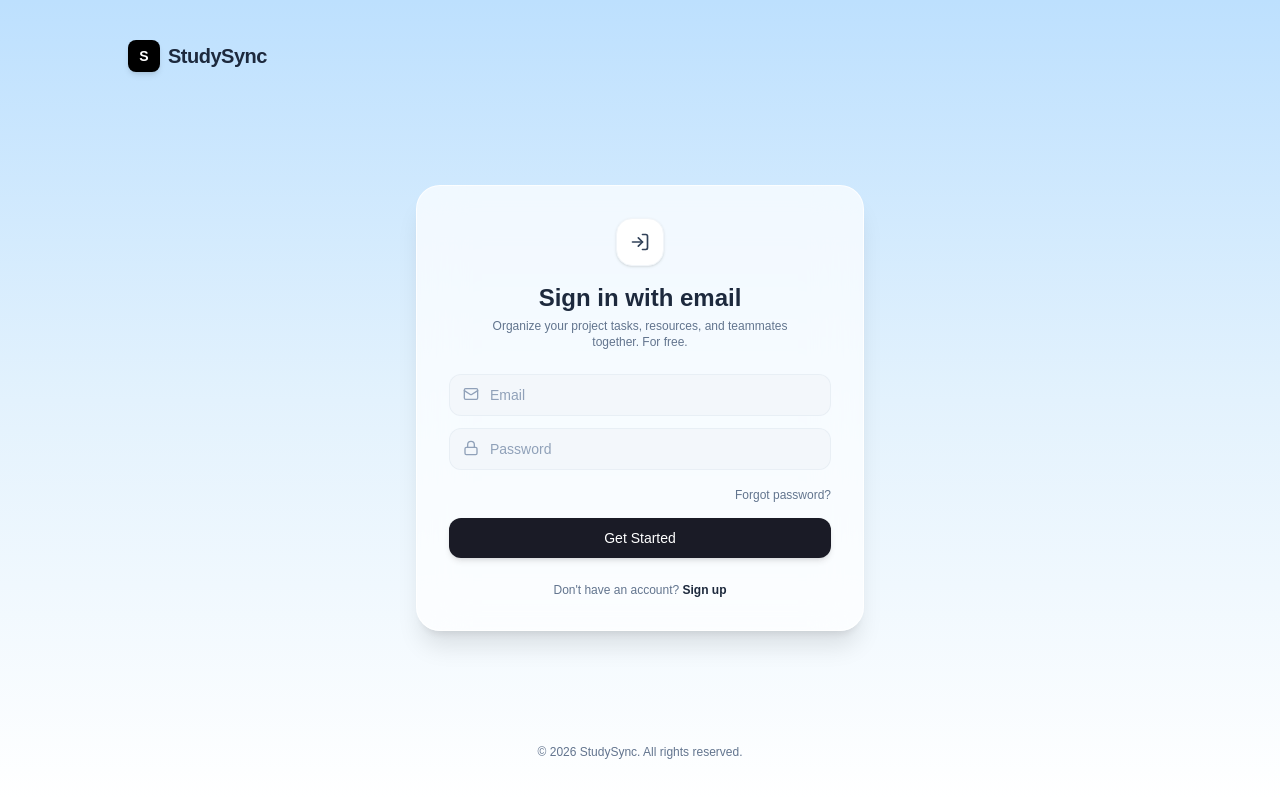
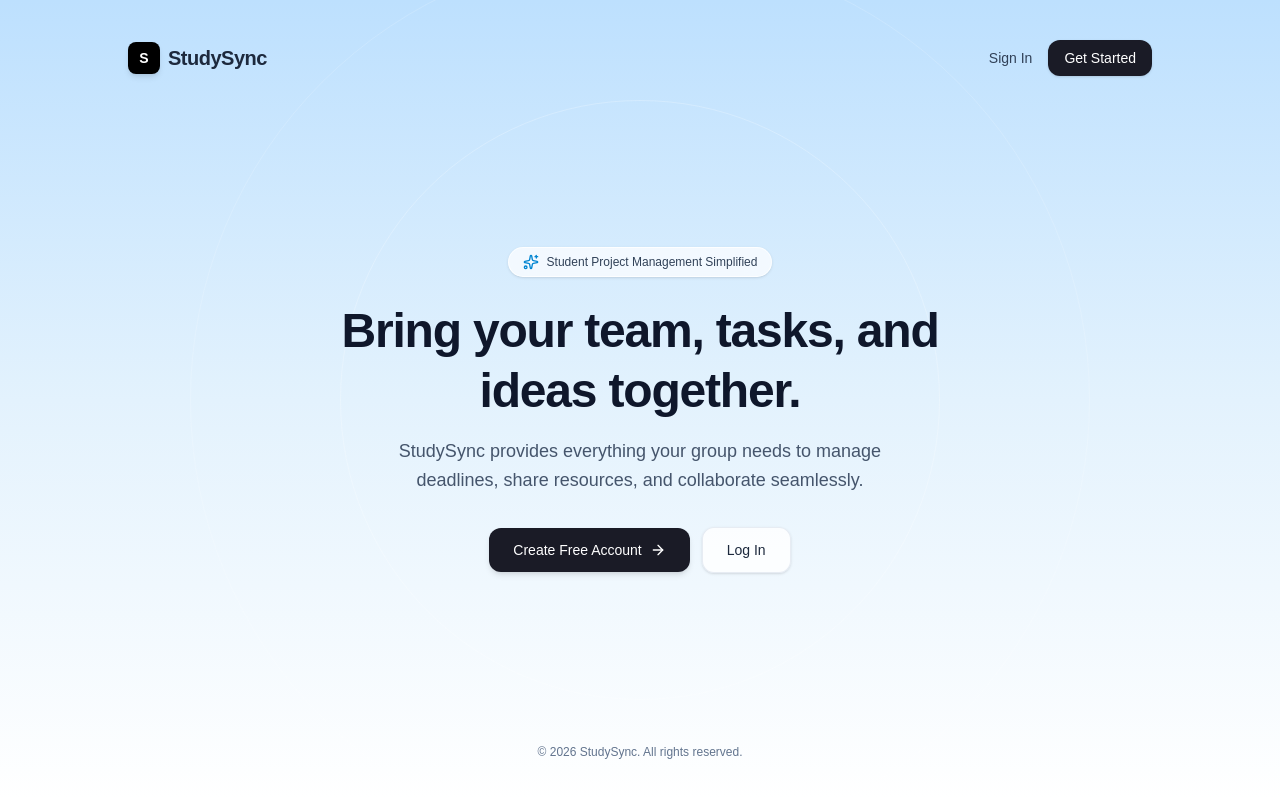
Before and after one commit to devspark-2501/StudySync, a Next.js app: page / in a window 1280 px wide. Built offline with nearby package versions, Linux system fonts and the light colour scheme.

Commit message:
restart th ehome page vode

```diff
--- a/app/page.js
+++ b/app/page.js
@@ -1,111 +1,108 @@
 'use client';
 
-import { useState } from 'react';
-import { signIn } from 'next-auth/react';
-import { useRouter } from 'next/navigation';
 import Link from 'next/link';
-import { Mail, Lock, LogIn } from 'lucide-react';
+import { ArrowRight, Sparkles } from 'lucide-react';
+import { motion } from 'framer-motion';
 
-export default function LoginPage() {
-  const [email, setEmail] = useState('');
-  const [password, setPassword] = useState('');
-  const [error, setError] = useState('');
-  const router = useRouter();
-
-  const handleSubmit = async (e) => {
-    e.preventDefault();
-    setError('');
-
-    const res = await signIn('credentials', {
-      email,
-      password,
-      redirect: false,
-    });
-
-    if (res?.error) {
-      setError(res.error);
-    } else {
-      router.push('/dashboard');
-    }
-  };
-
+export default function Home() {
   return (
     <div className="min-h-screen w-full relative flex flex-col items-center justify-between bg-gradient-to-b from-[#bde0fe] via-[#e3f2fd] to-[#ffffff] overflow-hidden px-4 sm:px-8 py-8 sm:py-10">
+      {/* Background Radial Ring Effects */}
+      <motion.div
+        initial={{ opacity: 0, scale: 0.8 }}
+        animate={{ opacity: 0.4, scale: 1 }}
+        transition={{ duration: 1.2, ease: 'easeOut' }}
+        className="absolute inset-0 flex items-center justify-center pointer-events-none"
+      >
+        <div className="w-[350px] sm:w-[600px] h-[350px] sm:h-[600px] rounded-full border border-white/60 absolute" />
+        <div className="w-[550px] sm:w-[900px] h-[550px] sm:h-[900px] rounded-full border border-white/40 absolute" />
+      </motion.div>
 
-      {/* Top Header with Clickable Logo */}
-      <header className="relative z-10 w-full max-w-5xl flex items-center justify-between">
-        <Link
-          href="/"
-          className="flex items-center space-x-2 group cursor-pointer transition-transform active:scale-95"
-        >
-          <div className="w-8 h-8 rounded-lg bg-black flex items-center justify-center text-white font-bold text-sm shadow-md group-hover:bg-slate-800 transition-colors">
+      {/* Navigation Bar */}
+      <motion.header
+        initial={{ opacity: 0, y: -20 }}
+        animate={{ opacity: 1, y: 0 }}
+        transition={{ duration: 0.6 }}
+        className="relative z-10 w-full max-w-5xl flex items-center justify-between"
+      >
+        <Link href="/" className="flex items-center space-x-2">
+          <div className="w-8 h-8 rounded-lg bg-black flex items-center justify-center text-white font-bold text-sm shadow-md">
             S
           </div>
-          <span className="font-semibold text-slate-800 text-lg sm:text-xl tracking-tight group-hover:text-black transition-colors">
+          <span className="font-semibold text-slate-800 text-lg sm:text-xl tracking-tight">
             StudySync
           </span>
         </Link>
-      </header>
 
-      {/* Main Login Card */}
-      <div className="relative z-10 w-full max-w-md bg-white/70 backdrop-blur-xl border border-white/80 p-8 rounded-3xl shadow-xl my-auto">
-        <div className="flex flex-col items-center text-center">
-          <div className="w-12 h-12 rounded-2xl bg-white shadow-sm flex items-center justify-center mb-4 border border-slate-100">
-            <LogIn className="w-5 h-5 text-slate-700" />
-          </div>
+        <div className="flex items-center space-x-3 sm:space-x-4">
+          <Link
+            href="/login"
+            className="text-xs sm:text-sm font-medium text-slate-700 hover:text-slate-900 transition-colors"
+          >
+            Sign In
+          </Link>
+          <Link
+            href="/signup"
+            className="text-xs sm:text-sm font-medium bg-[#1a1b26] hover:bg-black text-white px-3.5 py-2 sm:px-4 sm:py-2 rounded-xl transition-all shadow-sm active:scale-95"
+          >
+            Get Started
+          </Link>
+        </div>
+      </motion.header>
 
-          <h1 className="text-2xl font-bold text-slate-800 mb-1">Sign in with email</h1>
-          <p className="text-xs text-slate-500 mb-6 max-w-xs">
-            Organize your project tasks, resources, and teammates together. For free.
-          </p>
+      {/* Main Hero Section */}
+      <main className="relative z-10 flex flex-col items-center text-center max-w-2xl my-auto py-12">
+        <motion.div
+          initial={{ opacity: 0, scale: 0.5, y: 20 }}
+          animate={{ opacity: 1, scale: 1, y: 0 }}
+          transition={{ duration: 0.5, delay: 0.2, type: 'spring', stiffness: 200 }}
+          className="inline-flex items-center space-x-2 bg-white/70 backdrop-blur-md px-3.5 py-1.5 rounded-full border border-white/80 shadow-sm mb-6"
+        >
+          <Sparkles className="w-4 h-4 text-sky-600" />
+          <span className="text-xs font-medium text-slate-700">
+            Student Project Management Simplified
+          </span>
+        </motion.div>
 
-          {error && <div className="w-full bg-red-50 text-red-500 text-xs p-2.5 rounded-xl mb-4">{error}</div>}
+        <motion.h1
+          initial={{ opacity: 0, scale: 0.9, y: 20 }}
+          animate={{ opacity: 1, scale: 1, y: 0 }}
+          transition={{ duration: 0.6, delay: 0.3 }}
+          className="text-3xl sm:text-5xl font-extrabold text-slate-900 tracking-tight leading-tight sm:leading-tight mb-4"
+        >
+          Bring your team, tasks, and ideas together.
+        </motion.h1>
 
-          <form onSubmit={handleSubmit} className="w-full space-y-3">
-            <div className="relative">
-              <Mail className="absolute left-3.5 top-3 w-4 h-4 text-slate-400" />
-              <input
-                type="email"
-                placeholder="Email"
-                value={email}
-                onChange={(e) => setEmail(e.target.value)}
-                required
-                className="w-full bg-slate-100/70 border border-slate-200/60 rounded-xl py-2.5 pl-10 pr-4 text-sm text-slate-800 placeholder-slate-400 focus:outline-none focus:ring-2 focus:ring-slate-400/50"
-              />
-            </div>
+        <motion.p
+          initial={{ opacity: 0, y: 20 }}
+          animate={{ opacity: 1, y: 0 }}
+          transition={{ duration: 0.6, delay: 0.4 }}
+          className="text-slate-600 text-sm sm:text-lg mb-8 leading-relaxed max-w-lg px-2"
+        >
+          StudySync provides everything your group needs to manage deadlines, share resources, and collaborate seamlessly.
+        </motion.p>
 
-            <div className="relative">
-              <Lock className="absolute left-3.5 top-3 w-4 h-4 text-slate-400" />
-              <input
-                type="password"
-                placeholder="Password"
-                value={password}
-                onChange={(e) => setPassword(e.target.value)}
-                required
-                className="w-full bg-slate-100/70 border border-slate-200/60 rounded-xl py-2.5 pl-10 pr-4 text-sm text-slate-800 placeholder-slate-400 focus:outline-none focus:ring-2 focus:ring-slate-400/50"
-              />
-            </div>
-
-            <div className="text-right">
-              <a href="#" className="text-xs text-slate-500 hover:text-slate-800">Forgot password?</a>
-            </div>
-
-            <button
-              type="submit"
-              className="w-full bg-[#1a1b26] hover:bg-black text-white font-medium py-2.5 rounded-xl text-sm transition-all shadow-md active:scale-95"
-            >
-              Get Started
-            </button>
-          </form>
-
-          <p className="mt-6 text-xs text-slate-500">
-            Don&apos;t have an account?{' '}
-            <Link href="/signup" className="text-slate-800 font-semibold hover:underline">
-              Sign up
-            </Link>
-          </p>
-        </div>
-      </div>
+        <motion.div
+          initial={{ opacity: 0, scale: 0.8 }}
+          animate={{ opacity: 1, scale: 1 }}
+          transition={{ duration: 0.5, delay: 0.5, type: 'spring', stiffness: 180 }}
+          className="flex flex-col sm:flex-row items-center gap-3 w-full sm:w-auto px-4 sm:px-0"
+        >
+          <Link
+            href="/signup"
+            className="w-full sm:w-auto bg-[#1a1b26] hover:bg-black text-white px-6 py-3 rounded-xl font-medium text-sm flex items-center justify-center space-x-2 transition-all shadow-md active:scale-95"
+          >
+            <span>Create Free Account</span>
+            <ArrowRight className="w-4 h-4" />
+          </Link>
+          <Link
+            href="/login"
+            className="w-full sm:w-auto bg-white/80 hover:bg-white text-slate-800 px-6 py-3 rounded-xl font-medium text-sm border border-slate-200/80 transition-all shadow-sm flex items-center justify-center active:scale-95"
+          >
+            Log In
+          </Link>
+        </motion.div>
+      </main>
 
       {/* Footer */}
       <footer className="relative z-10 text-xs text-slate-500">
```
